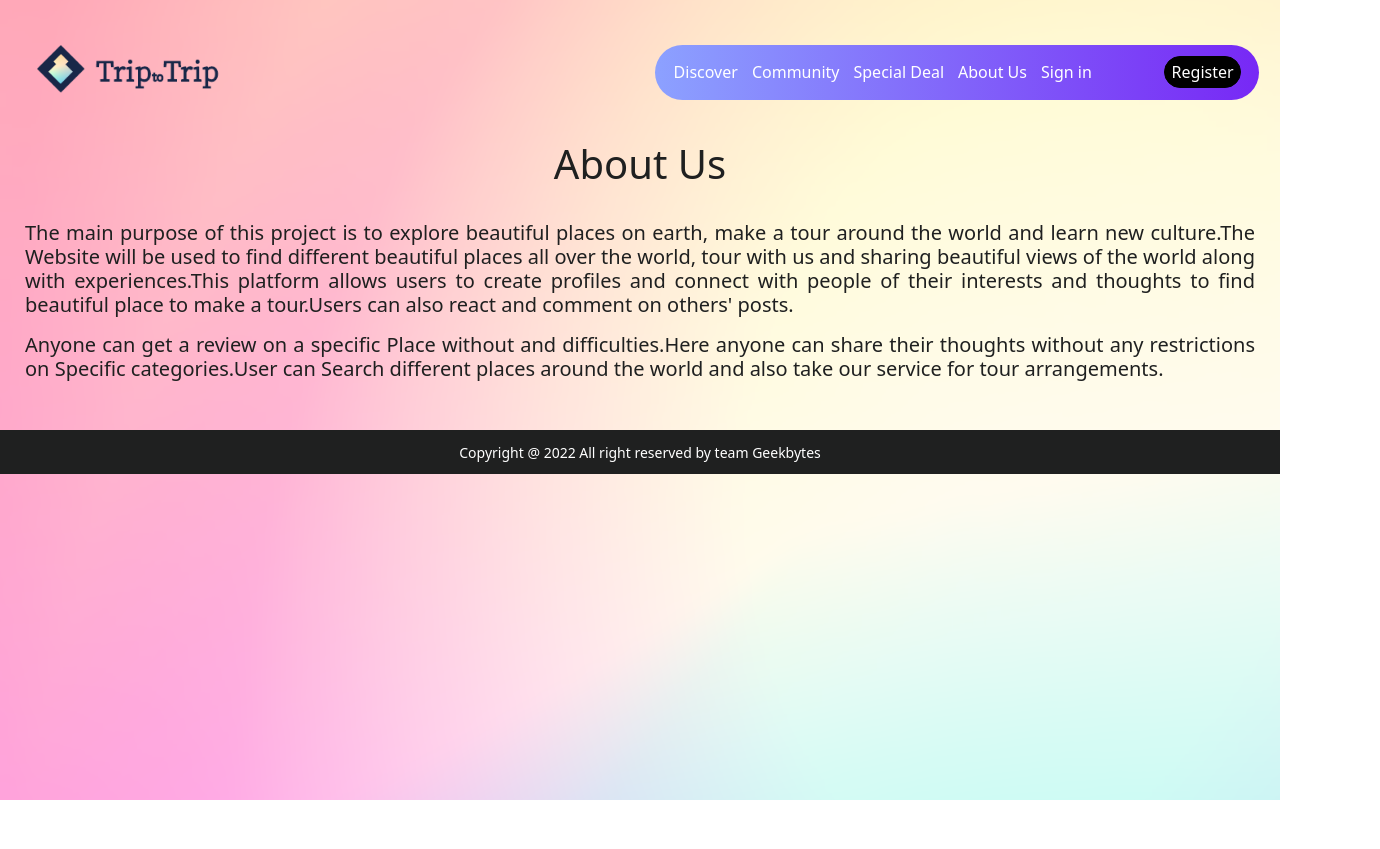
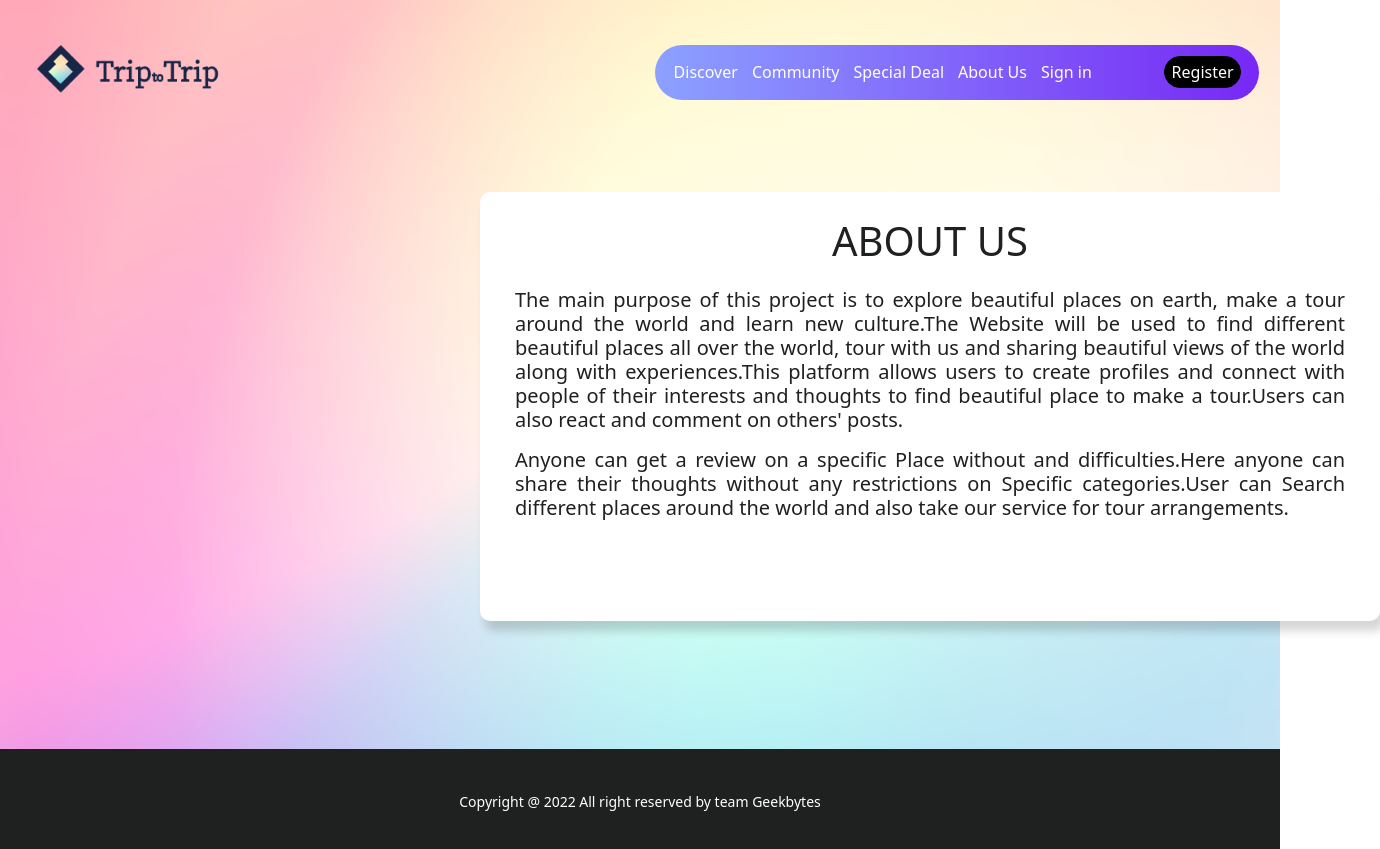
Before and after one commit to Ksmssnn78/Trip-to-Trip, a React (Create React App) app in the folder trip-to-trip/: page /AboutUs in a window 1280 px wide. Shown: the whole page, 1380 px wide, since content can reach past the window. Before the commit the page ends 800 px from the top, so only its background shows below. Built offline with nearby package versions, Linux system fonts and the light colour scheme; no server answers.

Commit message:
Profile updated

```diff
--- a/trip-to-trip/src/AboutUs/AboutUs.css
+++ b/trip-to-trip/src/AboutUs/AboutUs.css
@@ -1,26 +1,48 @@
+* {
+  margin: 0;
+  padding: 0;
+  box-sizing: border-box;
+}
+#about {
+  background-image: url("../resources/Group_207.png");
+  background-size: cover;
+  width: 100%;
+  height: 100vh;
+}
 .about-container {
-    text-align: center;
-    color:rgb(31, 32, 32);
-    padding-top: 140px;
-    padding-bottom: 126px;
-    background-image: url("../resources/Group_207.png");
-    height: 100vh;
-    width: 100vw;
+  height: auto;
+  width: 900px;
+  padding: 5px 5px 1px 5px;
+  position: relative;
+  top: 12rem;
+  left: 30rem;
+  text-align: center;
+  color: rgb(31, 32, 32);
+  background-color: white;
+  border-radius: 10px;
+  box-shadow: 5px 10px 10px hsla(0, 0%, 0%, 0.164);
 }
-
+.about-head{
+    margin-top: 20px;
+}
 .about-para {
-    padding: 25px;
-    text-align: justify;
+  padding: 15px 30px 0 30px;
+  text-align: justify;
+  margin-bottom: 100px;
 }
 
 .about-head {
-    color:rgb(31, 32, 32);
-
+  color: rgb(31, 32, 32);
 }
 
 .footer {
-    color: white;
-    background-color: rgb(31, 32, 32);
-    padding-top: 10px;
-    padding-bottom: 10px;
+  text-align: center;
+  height: 100px;
+  color: white;
+  background-color: rgb(31, 32, 32);
+  position: relative;
+  top: 20rem;
+  padding: 40px;
+  /* padding-top: 10px;
+  padding-bottom: 10px; */
 }
--- a/trip-to-trip/src/AboutUs/AboutUs.jsx
+++ b/trip-to-trip/src/AboutUs/AboutUs.jsx
@@ -3,9 +3,9 @@ import './AboutUs.css';
 
 const AboutUs = () => {
     return (
-        <div className='about'>
+        <div id='about'>
             <div className='about-container'>
-            <h1 className='about-head'>About Us</h1>
+                <h1 className='about-head'>ABOUT US</h1>
                 <h5 className='about-para'><p>The main purpose of this project is to explore beautiful places on earth, make a tour around the world and learn new culture.The Website will be used to find different beautiful places all over the world, tour with us
                     and sharing beautiful views of the world along with experiences.This platform allows users to create profiles and connect with people of their interests and thoughts to find beautiful place to make a tour.Users can also
                     react and comment on others' posts.</p>
@@ -13,10 +13,10 @@ const AboutUs = () => {
                         on Specific categories.User can Search different places around the world and also take our service for tour
                         arrangements.</p></h5>
 
+            </div>
             <footer className='footer'>
                 <small className='' > Copyright @ 2022 All right reserved by team Geekbytes</small>
             </footer>
-             </div>
         </div>
     );
 };
--- a/trip-to-trip/src/App.js
+++ b/trip-to-trip/src/App.js
@@ -122,7 +122,7 @@ function App() {
           <Route exact path='/Register' element={<Register />} />
           <Route exact path='/Admin' element={<Admin />} />
           <Route exact path='/Booking' element={<Booking getBookingInfo={setTempBookingData} set_email={tempEmaildata} set_username={tempUNdata} set_fname={tempFNdata} set_lname={tempLNdata} set_address={tempADDdata} set_city={tempCITYdata} set_loc={tempSldata} set_cntry={tempSCdata}/>} />
-          <Route exact path='/Profile' element={<Profile name={userName}/>} />
+          <Route exact path='/Profile' element={<Profile name={userName} fname={tempFNdata} lname={tempLNdata} username={tempUNdata} city={tempCITYdata} address={tempADDdata}/>} />
           <Route exact path='/DetailedLocation' element={<DetailedLocation userEmail={tempEmaildata} location={tempSldata}/>} />
           <Route exact path='/BookingFinal' element={<BookingFinalSummary final_info={tempBookingdata} />} />
 
--- a/trip-to-trip/src/Community/Community.css
+++ b/trip-to-trip/src/Community/Community.css
@@ -119,3 +119,16 @@
   text-align: center;
   margin-top: 6rem;
 }
+#choplc{
+  margin: 5px;
+  width: 220px;
+}
+#choplc::-webkit-file-upload-button{
+  width: 100px;
+  height: 30px;
+  background: rgb(34, 34, 34);
+  border: none;
+  color: white;
+  border-radius: 5px;
+  cursor: pointer;
+}
--- a/trip-to-trip/src/Community/Community.jsx
+++ b/trip-to-trip/src/Community/Community.jsx
@@ -90,7 +90,7 @@ const Community = (props) => {
             <div id="second">
                 <Form id="create-post" encType="multipart/form-data">
                     <TextField id="outlined-loguser" onChange={(event) => setPostData((prev) => ({ ...prev, description: event.target.value }))} size="small" label="What's New?" variant="outlined" />
-                    <input type="file" onChange={handleImagefile} name='file'></input>
+                    <input id="choplc" type="file" onChange={handleImagefile} name='file'></input>
                     <button id="btn-post" onClick={postIt}>Post it</button>
                 </Form>
 
--- a/trip-to-trip/src/Profile/Profile.jsx
+++ b/trip-to-trip/src/Profile/Profile.jsx
@@ -32,33 +32,30 @@ const Profile = (props) => {
                                 <img id="profile-pic" src={ProfilePic} alt=""></img>
                             </Form.Group>
                             <Form.Group className="mb-1">
-                                <label id="username" size="small">#{props.name}</label>
+                                <label id="username" size="small">#{props.username}</label>
                             </Form.Group>
                         </Form.Group>
 
                         <Row className="mb-3" as={Col}>
-                            <Form.Group className="mb-3">
-                                <label id="email" size="small">{auth.currentUser.email}</label>
-                            </Form.Group>
                             <Form.Group as={Col}>
-                                <TextField id="fname" size="small" label="First Name" variant="outlined" />
+                                <TextField id="fname" size="small" label={props.fname} variant="outlined" />
                             </Form.Group>
 
                             <Form.Group className="mb-3" as={Col}>
-                                <TextField id="lname" size="small" label="Last Name" variant="outlined" />
+                                <TextField id="lname" size="small" label={props.lname} variant="outlined" />
                             </Form.Group>
                             <Form.Group className="mb-3">
                                 <TextField id="password" size="small" label="Password" variant="outlined" />
                             </Form.Group>
                             <Form.Group className="mb-3">
-                                <TextField id="address" size="small" label="Address" variant="outlined" />
+                                <TextField id="address" size="small" label={props.address} variant="outlined" />
                             </Form.Group>
                             <Form.Group as={Col}>
-                                <TextField id="city" size="small" label="City" variant="outlined" />
+                                <TextField id="city" size="small" label={props.city} variant="outlined" />
                             </Form.Group>
 
                             <Form.Group as={Col} className="mb-3">
-                                <TextField id="state" size="small" label="State" variant="outlined" />
+                                <TextField id="state" size="small" label={props.city} variant="outlined" />
                             </Form.Group>
                             <Form.Group id="btn">
                                 <Button id="btn-update" variant="contained">Update</Button>
--- a/trip-to-trip/src/VerticalModeSlick/VerticalModeSlick.jsx
+++ b/trip-to-trip/src/VerticalModeSlick/VerticalModeSlick.jsx
@@ -60,7 +60,7 @@ export default class VerticalMode extends Component {
     render() {
       const settings = {
         dots: true,
-        infinite: true,
+        infinite: false,
         slidesToShow: 3,
         slidesToScroll: 1,
         vertical: true,
```
Lines whose indentation alone changed are shown as unchanged.
